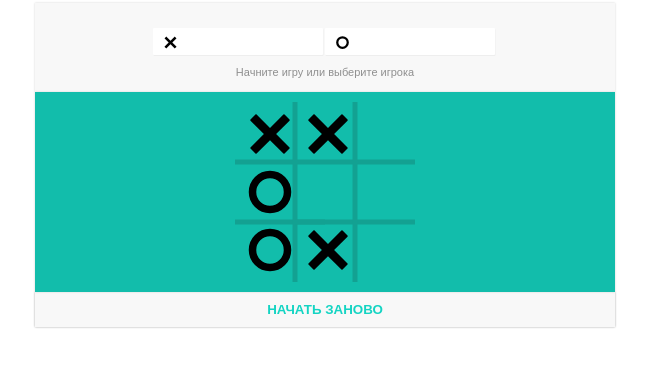
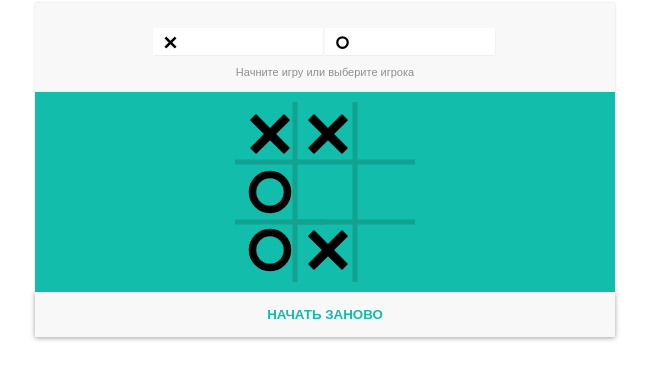
Before and after one commit to DenchikYa/New-Web-Dev, a plain HTML site: page view/index.html in a window 1280 px wide. Shown: the part 164-544 px from the top of the page, without its empty margins (315-964 px from the left). Drawn offline with nearby package versions, Linux system fonts and the light colour scheme.

Commit message:
Change 'New-game'

```diff
--- a/styles/style.css
+++ b/styles/style.css
@@ -110,15 +110,15 @@ button {
     box-sizing: border-box;
     background: #f8f8f8;
     text-align: center;
-    box-shadow: 0 0 2px rgb(161, 161, 161);
-    color: #14d4c3;
+    box-shadow: 0 1px 5px rgb(161, 161, 161);
+    color: #14bbaa;
     font-weight: bold;
     width: 580px;
     margin: 0 0 10px 10px;
     cursor: pointer;
-    padding: 10px 0 10px 0;
+    padding: 15px 0 15px 0;
 }
 
 .new-game:active {
-    box-shadow: 0 2px 0 rgb(216, 216, 216);
+    box-shadow: 0 3px 2px rgb(196, 196, 196);
 }
```
